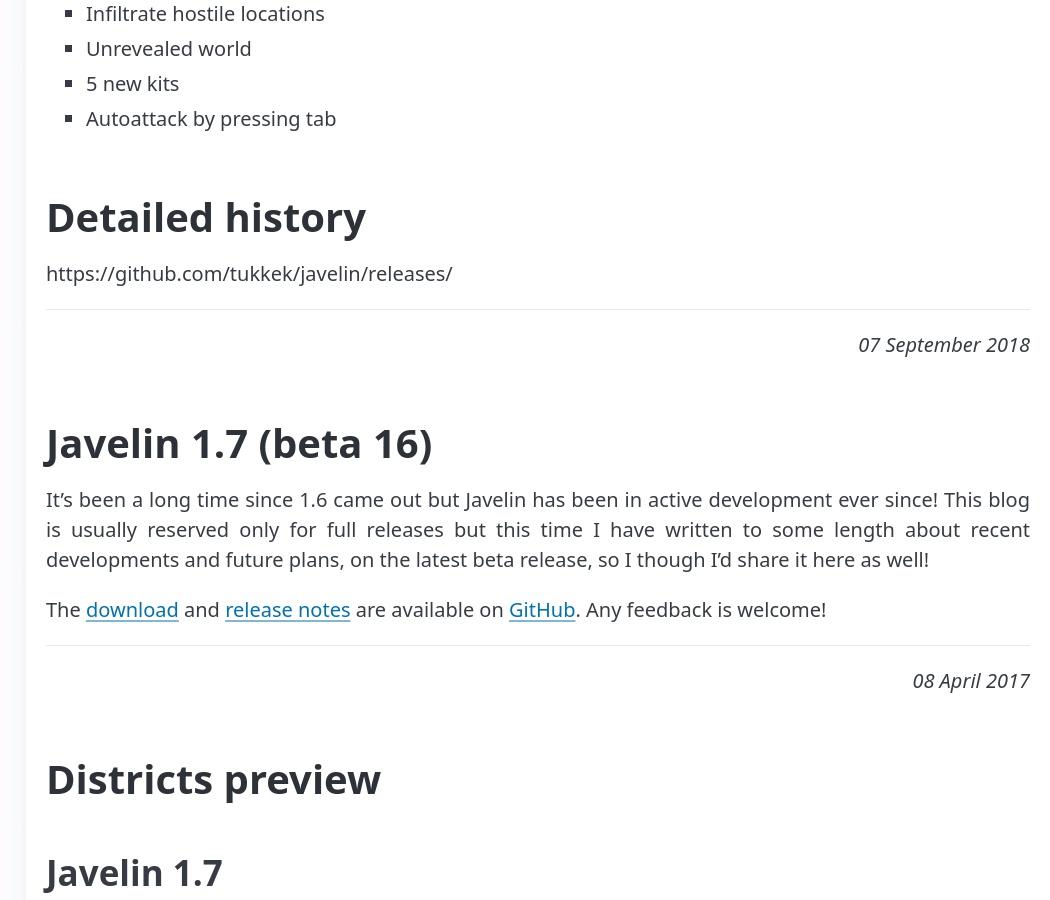
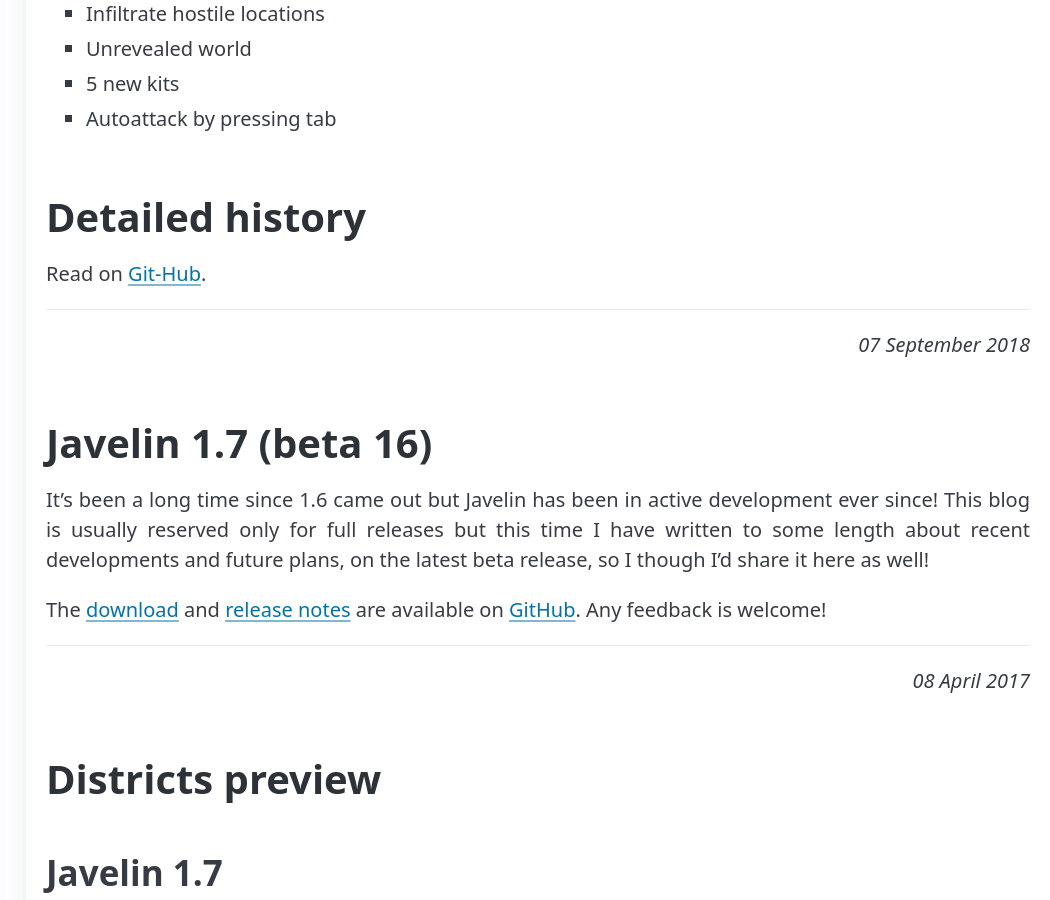
Before and after one commit to tukkek/blog, a Jekyll site: the page docs/independent/javelin/index.html, which Jekyll copies as it is, in a window 1280 px wide and 900 px high, scrolled down 5521 px. Shown: the whole window, without its empty margins (230-1280 px from the left). Built offline with Jekyll 4.4.1, drawn with Linux system fonts in a browser that asks for light colours.

Commit message:
Publish site.

```diff
--- a/docs/2026/11/13/javelin-1.7.html
+++ b/docs/2026/11/13/javelin-1.7.html
@@ -281,7 +281,7 @@
 </ul>
 
 <h1 id="detailed-history">Detailed history</h1>
-<p>https://github.com/tukkek/javelin/releases/</p>
+<p>Read on <a href="https://github.com/tukkek/javelin/releases/">Git-Hub</a>.</p>
 </article>
 
   <audio src='https://tukkek.github.io/blog/music/porn_industryy.opus' controls loop></audio>
--- a/docs/feed.xml
+++ b/docs/feed.xml
@@ -209,7 +209,7 @@
 </ul>
 
 <h1 id="detailed-history">Detailed history</h1>
-<p>https://github.com/tukkek/javelin/releases/</p>]]></content><author><name></name></author><summary type="html"><![CDATA[Javelin 1.7 Javelin 1.7 is a massive release that spans several years of work and tens of thousands of lines of code.]]></summary></entry><entry><title type="html">Javelin 1.7 Beta 16</title><link href="/blog/2018/09/07/javelin-1.7-beta-16.html" rel="alternate" type="text/html" title="Javelin 1.7 Beta 16" /><published>2018-09-07T00:00:00-03:00</published><updated>2018-09-07T00:00:00-03:00</updated><id>/blog/2018/09/07/javelin-1.7-beta-16</id><content type="html" xml:base="/blog/2018/09/07/javelin-1.7-beta-16.html"><![CDATA[<h1 id="javelin-17-beta-16">Javelin 1.7 (beta 16)</h1>
+<p>Read on <a href="https://github.com/tukkek/javelin/releases/">Git-Hub</a>.</p>]]></content><author><name></name></author><summary type="html"><![CDATA[Javelin 1.7 Javelin 1.7 is a massive release that spans several years of work and tens of thousands of lines of code.]]></summary></entry><entry><title type="html">Javelin 1.7 Beta 16</title><link href="/blog/2018/09/07/javelin-1.7-beta-16.html" rel="alternate" type="text/html" title="Javelin 1.7 Beta 16" /><published>2018-09-07T00:00:00-03:00</published><updated>2018-09-07T00:00:00-03:00</updated><id>/blog/2018/09/07/javelin-1.7-beta-16</id><content type="html" xml:base="/blog/2018/09/07/javelin-1.7-beta-16.html"><![CDATA[<h1 id="javelin-17-beta-16">Javelin 1.7 (beta 16)</h1>
 <p>It’s been a long time since 1.6 came out but Javelin has been in active development ever since! This blog is usually reserved only for full releases but this time I have written to some length about recent developments and future plans, on the latest beta release, so I though I’d share it here as well!</p>
 
 <p>The <a href="https://github.com/tukkek/javelin/releases/download/1.7b16/javelin-1.7b16.zip">download</a> and <a href="https://github.com/tukkek/javelin/releases/tag/1.7b16">release notes</a> are available on <a href="https://github.com/tukkek/javelin">GitHub</a>. Any feedback is welcome!</p>]]></content><author><name></name></author><summary type="html"><![CDATA[Javelin 1.7 (beta 16) It’s been a long time since 1.6 came out but Javelin has been in active development ever since! This blog is usually reserved only for full releases but this time I have written to some length about recent developments and future plans, on the latest beta release, so I though I’d share it here as well!]]></summary></entry><entry><title type="html">Districts Preview</title><link href="/blog/2017/04/08/districts-preview.html" rel="alternate" type="text/html" title="Districts Preview" /><published>2017-04-08T00:00:00-03:00</published><updated>2017-04-08T00:00:00-03:00</updated><id>/blog/2017/04/08/districts-preview</id><content type="html" xml:base="/blog/2017/04/08/districts-preview.html"><![CDATA[<h1 id="districts-preview">Districts preview</h1>
--- a/docs/independent/javelin/index.html
+++ b/docs/independent/javelin/index.html
@@ -334,7 +334,7 @@
 </ul>
 
 <h1 id="detailed-history">Detailed history</h1>
-<p>https://github.com/tukkek/javelin/releases/</p>
+<p>Read on <a href="https://github.com/tukkek/javelin/releases/">Git-Hub</a>.</p>
 
     <hr>
 
```
Also changed, not shown: other parts of docs/feed.xml (+1 -1 lines).
